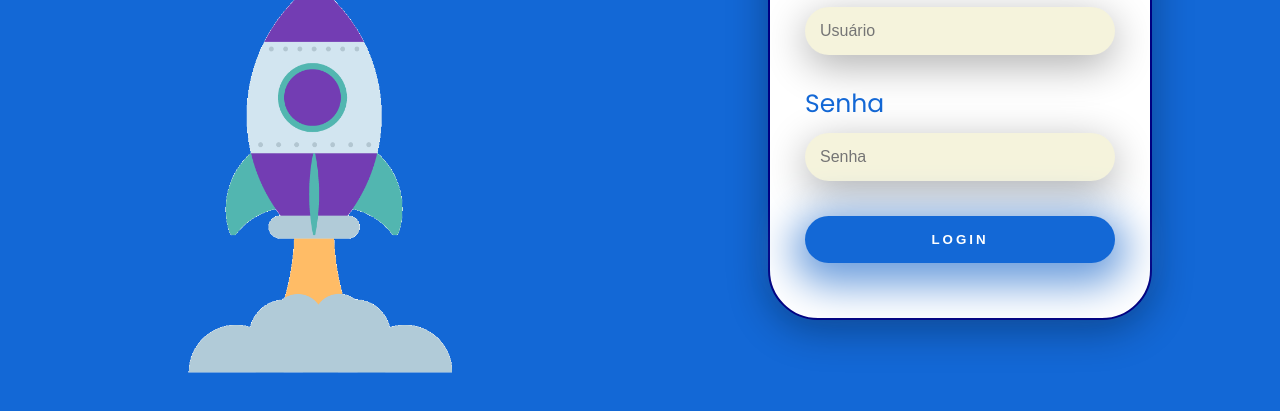
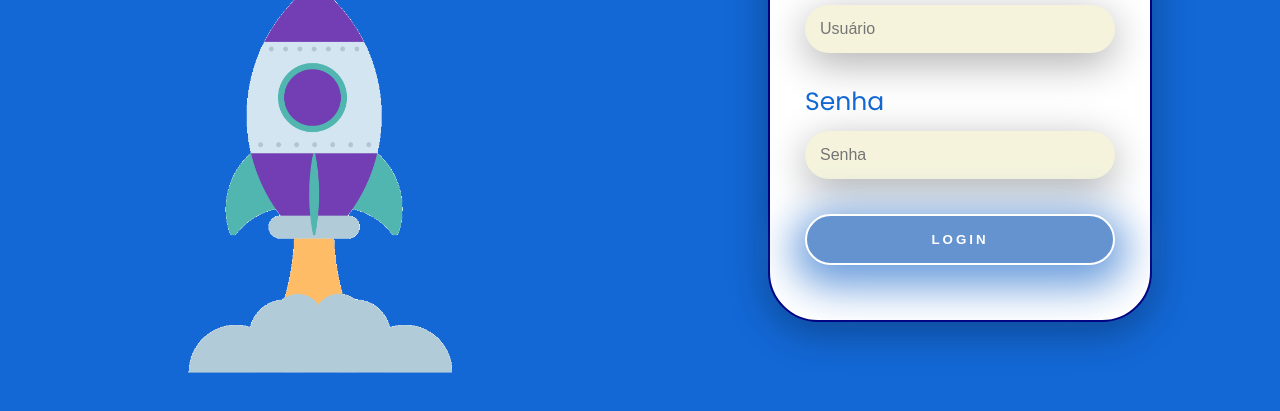
Before and after one commit to gabrielhogarcia/login_page, a plain HTML site: page Login Page/index.html in a window 1280 px wide. In both pictures the pointer is over the button "LOGIN". Shown: the part 311-722 px from the top of the page. Drawn offline with Linux system fonts and the light colour scheme.

Commit message:
Add files via upload

```diff
--- a/Login Page/style.css
+++ b/Login Page/style.css
@@ -115,6 +115,12 @@ body *{
     background: #1368D6;
     cursor: pointer;
     box-shadow: 0px 10px 40px 12px #6b9ddd;
+    transition: 0,4s;
+}
+.btn-login:hover{
+    background: #6593cf;
+    border:2px solid #ffffff;
+    color: #FFFFFF;
 }
 
  @media only screen and (max-width:950px){
```
